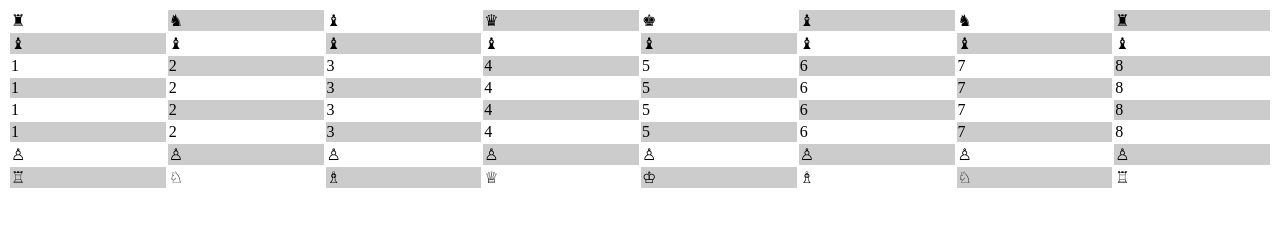
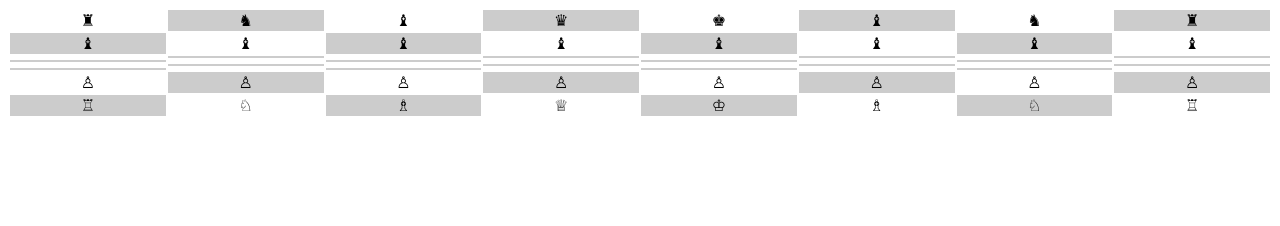
Before and after one commit to AlexYucs/Chess, a plain HTML site: page index.html in a window 1280 px wide. Drawn offline with Linux system fonts and the light colour scheme.

Commit message:
center text

```diff
--- a/index.html
+++ b/index.html
@@ -2,7 +2,7 @@
 	<head>
 	  <link rel="stylesheet" href="chess.css">
 	</head>
-	<table style="width:100%">
+	<table style="width:100%;text-align:center;">
 	  <tr>
 		<td>&#9820;</td>
 		<td>&#9822;</td>
@@ -24,44 +24,44 @@
 		<td>&#9821;</td>
 	  </tr>
 	  <tr>
-		<td>1</td>
-		<td>2</td>
-		<td>3</td>
-		<td>4</td>
-		<td>5</td>
-		<td>6</td>
-		<td>7</td>
-		<td>8</td>
+		<td> </td>
+		<td> </td>
+		<td> </td>
+		<td> </td>
+		<td> </td>
+		<td> </td>
+		<td> </td>
+		<td> </td>
 	  </tr>
 	  <tr>
-		<td>1</td>
-		<td>2</td>
-		<td>3</td>
-		<td>4</td>
-		<td>5</td>
-		<td>6</td>
-		<td>7</td>
-		<td>8</td>
+		<td> </td>
+		<td> </td>
+		<td> </td>
+		<td> </td>
+		<td> </td>
+		<td> </td>
+		<td> </td>
+		<td> </td>
 	  </tr>
 	  <tr>
-		<td>1</td>
-		<td>2</td>
-		<td>3</td>
-		<td>4</td>
-		<td>5</td>
-		<td>6</td>
-		<td>7</td>
-		<td>8</td>
+		<td> </td>
+		<td> </td>
+		<td> </td>
+		<td> </td>
+		<td> </td>
+		<td> </td>
+		<td> </td>
+		<td> </td>
 	  </tr>
 	  <tr>
-		<td>1</td>
-		<td>2</td>
-		<td>3</td>
-		<td>4</td>
-		<td>5</td>
-		<td>6</td>
-		<td>7</td>
-		<td>8</td>
+		<td> </td>
+		<td> </td>
+		<td> </td>
+		<td> </td>
+		<td> </td>
+		<td> </td>
+		<td> </td>
+		<td> </td>
 	  </tr>
 	  <tr>
 		<td>&#9817;</td>
```
